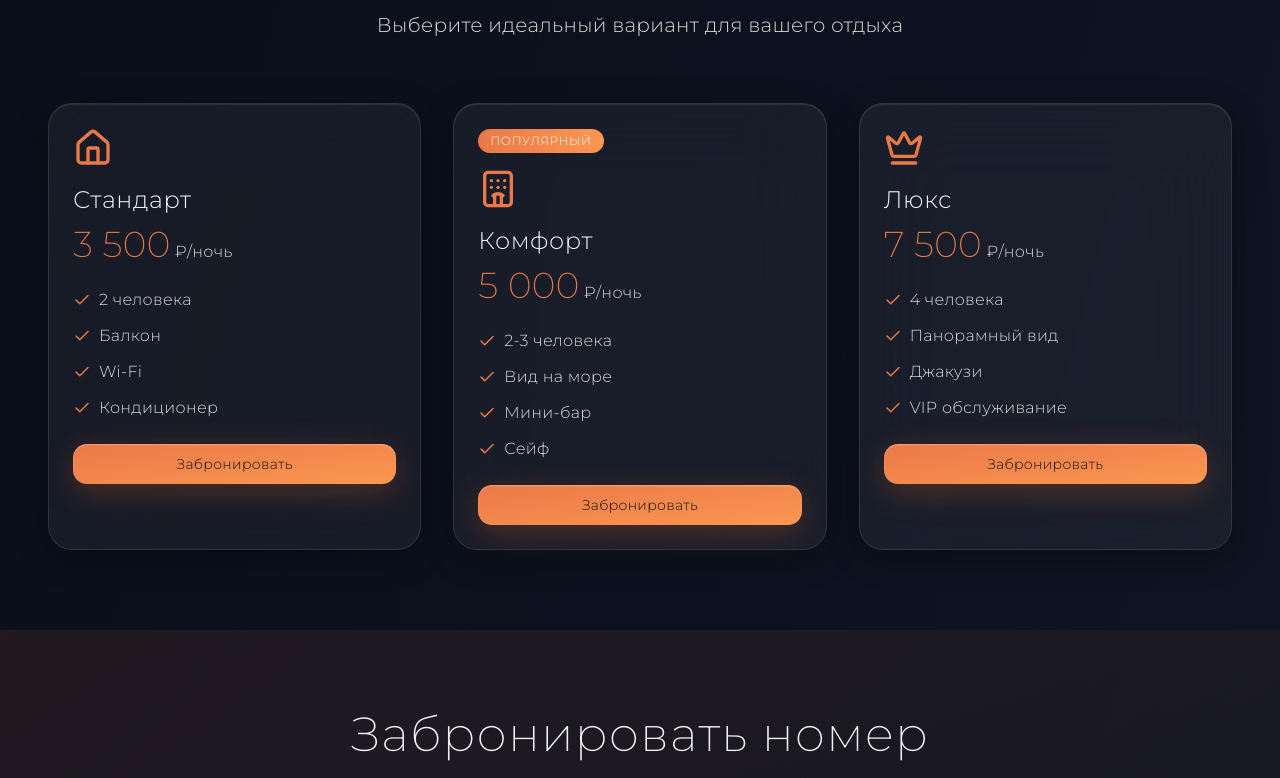
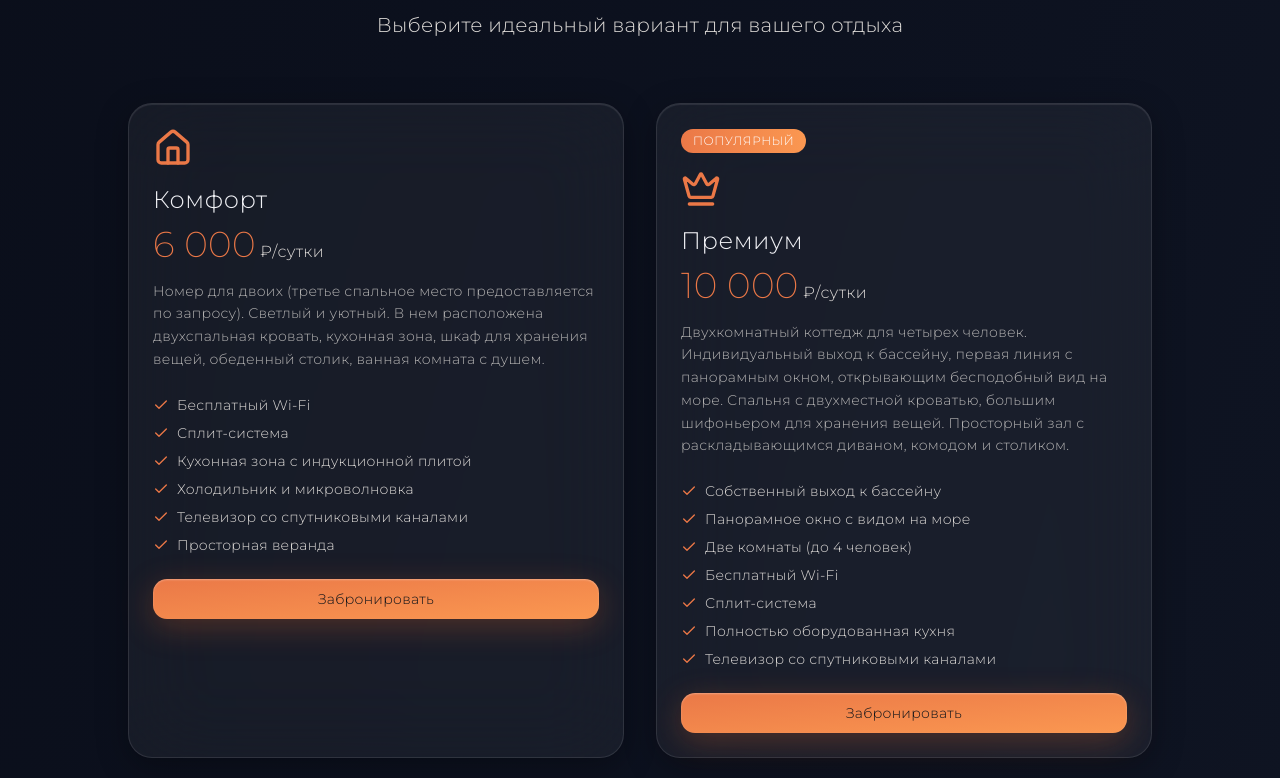
Before and after one commit to pr-poehali-dev/modern-glass-tourism, a React (Vite) app: page / in a window 1280 px wide. Shown: the part 841-1619 px from the top of the page. Built offline with nearby package versions, Linux system fonts and the light colour scheme.

Commit message:
Обновление описаний номеров "Горизонт"

```diff
--- a/src/pages/Index.tsx
+++ b/src/pages/Index.tsx
@@ -31,7 +31,7 @@ export default function Index() {
           <div className="flex items-center gap-2">
             <Icon name="Waves" size={32} className="text-burnt-orange" />
             <span className="text-2xl font-light tracking-wide text-deep-gray">
-              Azure Bay
+              Горизонт
             </span>
           </div>
 
@@ -138,26 +138,37 @@ export default function Index() {
             </p>
           </div>
 
-          <div className="grid md:grid-cols-2 lg:grid-cols-3 gap-8">
+          <div className="grid md:grid-cols-2 gap-8 max-w-5xl mx-auto">
             {[
               {
-                title: 'Стандарт',
-                price: '3 500',
+                title: 'Комфорт',
+                price: '6 000',
                 icon: 'Home',
-                features: ['2 человека', 'Балкон', 'Wi-Fi', 'Кондиционер']
+                description: 'Номер для двоих (третье спальное место предоставляется по запросу). Светлый и уютный. В нем расположена двухспальная кровать, кухонная зона, шкаф для хранения вещей, обеденный столик, ванная комната с душем.',
+                features: [
+                  'Бесплатный Wi-Fi',
+                  'Сплит-система',
+                  'Кухонная зона с индукционной плитой',
+                  'Холодильник и микроволновка',
+                  'Телевизор со спутниковыми каналами',
+                  'Просторная веранда'
+                ]
               },
               {
-                title: 'Комфорт',
-                price: '5 000',
-                icon: 'Hotel',
-                features: ['2-3 человека', 'Вид на море', 'Мини-бар', 'Сейф'],
+                title: 'Премиум',
+                price: '10 000',
+                icon: 'Crown',
+                description: 'Двухкомнатный коттедж для четырех человек. Индивидуальный выход к бассейну, первая линия с панорамным окном, открывающим бесподобный вид на море. Спальня с двухместной кроватью, большим шифоньером для хранения вещей. Просторный зал с раскладывающимся диваном, комодом и столиком.',
+                features: [
+                  'Собственный выход к бассейну',
+                  'Панорамное окно с видом на море',
+                  'Две комнаты (до 4 человек)',
+                  'Бесплатный Wi-Fi',
+                  'Сплит-система',
+                  'Полностью оборудованная кухня',
+                  'Телевизор со спутниковыми каналами'
+                ],
                 featured: true
-              },
-              {
-                title: 'Люкс',
-                price: '7 500',
-                icon: 'Crown',
-                features: ['4 человека', 'Панорамный вид', 'Джакузи', 'VIP обслуживание']
               }
             ].map((room) => (
               <Card
@@ -176,15 +187,19 @@ export default function Index() {
                   {room.title}
                 </h3>
 
-                <div className="mb-6">
+                <div className="mb-4">
                   <span className="text-4xl font-extralight text-burnt-orange">{room.price}</span>
-                  <span className="text-warm-gray font-light"> ₽/ночь</span>
+                  <span className="text-warm-gray font-light"> ₽/сутки</span>
                 </div>
 
-                <ul className="space-y-3 mb-6">
+                <p className="text-warm-gray/80 font-light text-sm mb-6 leading-relaxed">
+                  {room.description}
+                </p>
+
+                <ul className="space-y-2 mb-6">
                   {room.features.map((feature) => (
-                    <li key={feature} className="flex items-center gap-2 text-warm-gray font-light">
-                      <Icon name="Check" size={18} className="text-burnt-orange" />
+                    <li key={feature} className="flex items-start gap-2 text-warm-gray font-light text-sm">
+                      <Icon name="Check" size={16} className="text-burnt-orange mt-0.5 flex-shrink-0" />
                       <span>{feature}</span>
                     </li>
                   ))}
@@ -469,7 +484,7 @@ export default function Index() {
         <div className="container mx-auto text-center">
           <div className="flex items-center justify-center gap-2 mb-4">
             <Icon name="Waves" size={32} className="text-burnt-orange" />
-            <span className="text-2xl font-light tracking-wide text-deep-gray">Azure Bay</span>
+            <span className="text-2xl font-light tracking-wide text-deep-gray">Горизонт</span>
           </div>
           <p className="text-warm-gray mb-6 font-light">
             Туристическая база на первой линии моря
@@ -482,7 +497,7 @@ export default function Index() {
             ))}
           </div>
           <p className="text-warm-gray/60 text-sm font-light">
-            © 2025 Azure Bay. Все права защищены.
+            © 2025 Горизонт. Все права защищены.
           </p>
         </div>
       </footer>
```
